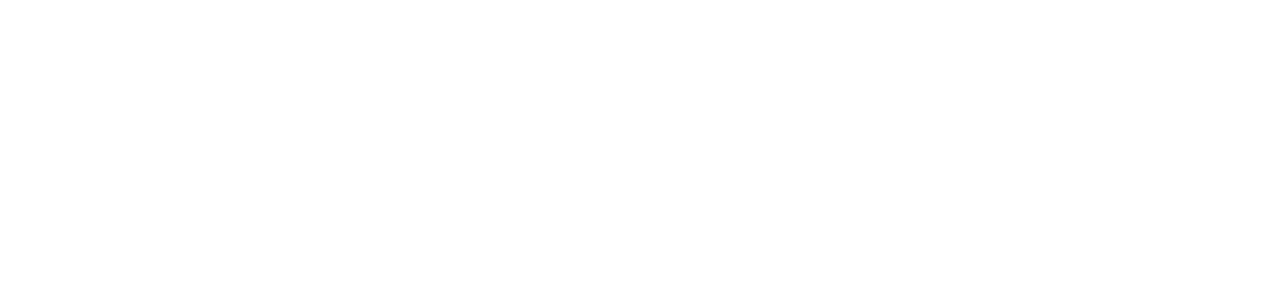
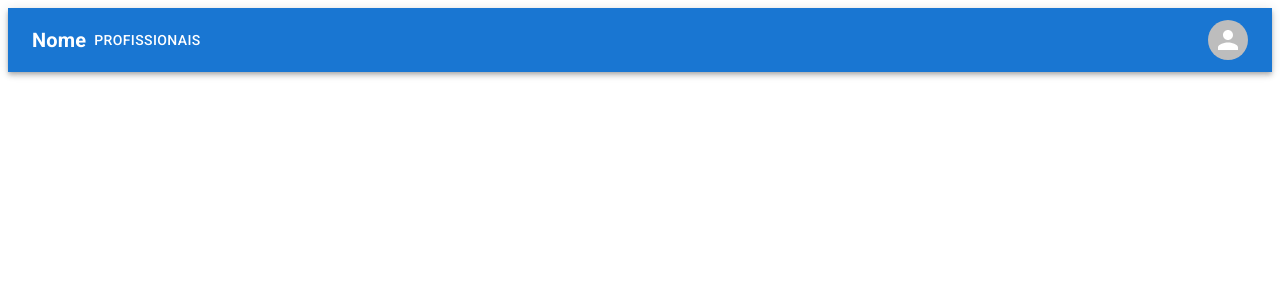
Before and after one commit to dsm-cefet-rj/ti-2023-1-grupo3, a React (Create React App) app in the folder frontend/: page / in a window 1280 px wide. Shown: the top 300 px of the page. Built offline with nearby package versions, Linux system fonts and the light colour scheme.

Commit message:
feat: navbar prototype

```diff
--- /dev/null
+++ b/frontend/src/components/Navbar/Navbar.js
@@ -0,0 +1,160 @@
+import * as React from "react";
+import { useState } from "react";
+
+import AppBar from "@mui/material/AppBar";
+import Toolbar from "@mui/material/Toolbar";
+import Typography from "@mui/material/Typography";
+import Container from "@mui/material/Container";
+import MenuIcon from "@mui/icons-material/Menu";
+import {
+  Avatar,
+  Box,
+  Button,
+  IconButton,
+  Menu,
+  MenuItem,
+  Tooltip,
+  styled,
+} from "@mui/material";
+import { useNavigate } from "react-router-dom";
+
+const StyledTypography = styled(Typography)(() => ({
+  fontWeight: "bold",
+  color: "inherit",
+  textDecoration: "none",
+}));
+
+const StyledButton = styled(Button)(() => ({
+  color: "white",
+  display: "block",
+}));
+
+const pageLinks = [{ label: "Profissionais", link: "/professionals" }];
+const settingsLinks = ["Conta", "Sair"];
+
+function Navbar() {
+  const [anchorElNav, setAnchorElNav] = useState(null);
+  const [anchorElUser, setAnchorElUser] = useState(null);
+
+  const handleOpenNavMenu = (event) => setAnchorElNav(event.currentTarget);
+  const handleCloseNavMenu = () => setAnchorElNav(null);
+
+  const handleOpenUserMenu = (event) => setAnchorElUser(event.currentTarget);
+  const handleCloseUserMenu = () => setAnchorElUser(null);
+
+  const navigate = useNavigate();
+
+  const handleMenuLinkClick = (link) => navigate(link);
+
+  return (
+    <AppBar position="static">
+      <Container maxWidth="xl">
+        <Toolbar disableGutters>
+          <StyledTypography
+            variant="h6"
+            component="a"
+            href="/"
+            sx={{ display: { xs: "none", md: "flex" } }}
+            noWrap
+          >
+            Nome
+          </StyledTypography>
+
+          <Box sx={{ flexGrow: 1, display: { xs: "flex", md: "none" } }}>
+            <IconButton
+              size="large"
+              onClick={handleOpenNavMenu}
+              color="inherit"
+            >
+              <MenuIcon />
+            </IconButton>
+
+            <Menu
+              id="menu-appbar"
+              anchorEl={anchorElNav}
+              anchorOrigin={{
+                vertical: "bottom",
+                horizontal: "left",
+              }}
+              keepMounted
+              transformOrigin={{
+                vertical: "top",
+                horizontal: "left",
+              }}
+              open={Boolean(anchorElNav)}
+              onClose={handleCloseNavMenu}
+              sx={{
+                display: { xs: "block", md: "none" },
+              }}
+            >
+              {pageLinks.map((page) => (
+                <MenuItem
+                  key={page.label}
+                  onClick={() => handleMenuLinkClick(page.link)}
+                >
+                  <Typography textAlign="center">{page.label}</Typography>
+                </MenuItem>
+              ))}
+            </Menu>
+          </Box>
+
+          <StyledTypography
+            variant="h5"
+            component="a"
+            href="/"
+            noWrap
+            sx={{
+              flexGrow: 1,
+              display: { xs: "flex", md: "none" },
+            }}
+          >
+            Nome
+          </StyledTypography>
+
+          <Box sx={{ flexGrow: 1, display: { xs: "none", md: "flex" } }}>
+            {pageLinks.map((page) => (
+              <StyledButton
+                key={page.label}
+                onClick={() => handleMenuLinkClick(page.link)}
+              >
+                {page.label}
+              </StyledButton>
+            ))}
+          </Box>
+
+          <Box sx={{ flexGrow: 0 }}>
+            <Tooltip title="Configurações">
+              <IconButton onClick={handleOpenUserMenu} sx={{ p: 0 }}>
+                <Avatar />
+              </IconButton>
+            </Tooltip>
+
+            <Menu
+              sx={{ mt: "45px" }}
+              id="menu-appbar"
+              anchorEl={anchorElUser}
+              anchorOrigin={{
+                vertical: "top",
+                horizontal: "right",
+              }}
+              keepMounted
+              transformOrigin={{
+                vertical: "top",
+                horizontal: "right",
+              }}
+              open={Boolean(anchorElUser)}
+              onClose={handleCloseUserMenu}
+            >
+              {settingsLinks.map((setting) => (
+                <MenuItem key={setting} onClick={handleCloseUserMenu}>
+                  <Typography textAlign="center">{setting}</Typography>
+                </MenuItem>
+              ))}
+            </Menu>
+          </Box>
+        </Toolbar>
+      </Container>
+    </AppBar>
+  );
+}
+export default Navbar;
--- /dev/null
+++ b/frontend/src/components/Navbar/index.js
@@ -0,0 +1 @@
+export { default as Navbar } from "./Navbar";
--- a/frontend/src/components/index.js
+++ b/frontend/src/components/index.js
@@ -1 +1,2 @@
+export * from "./Navbar";
 export * from "./ProfessionalCard";
--- a/frontend/src/pages/Home/Home.js
+++ b/frontend/src/pages/Home/Home.js
@@ -1,5 +1,11 @@
+import { Navbar } from "../../components";
+
 function Home() {
-  return <></>;
+  return (
+    <>
+      <Navbar />
+    </>
+  );
 }
 
 export default Home;
```
